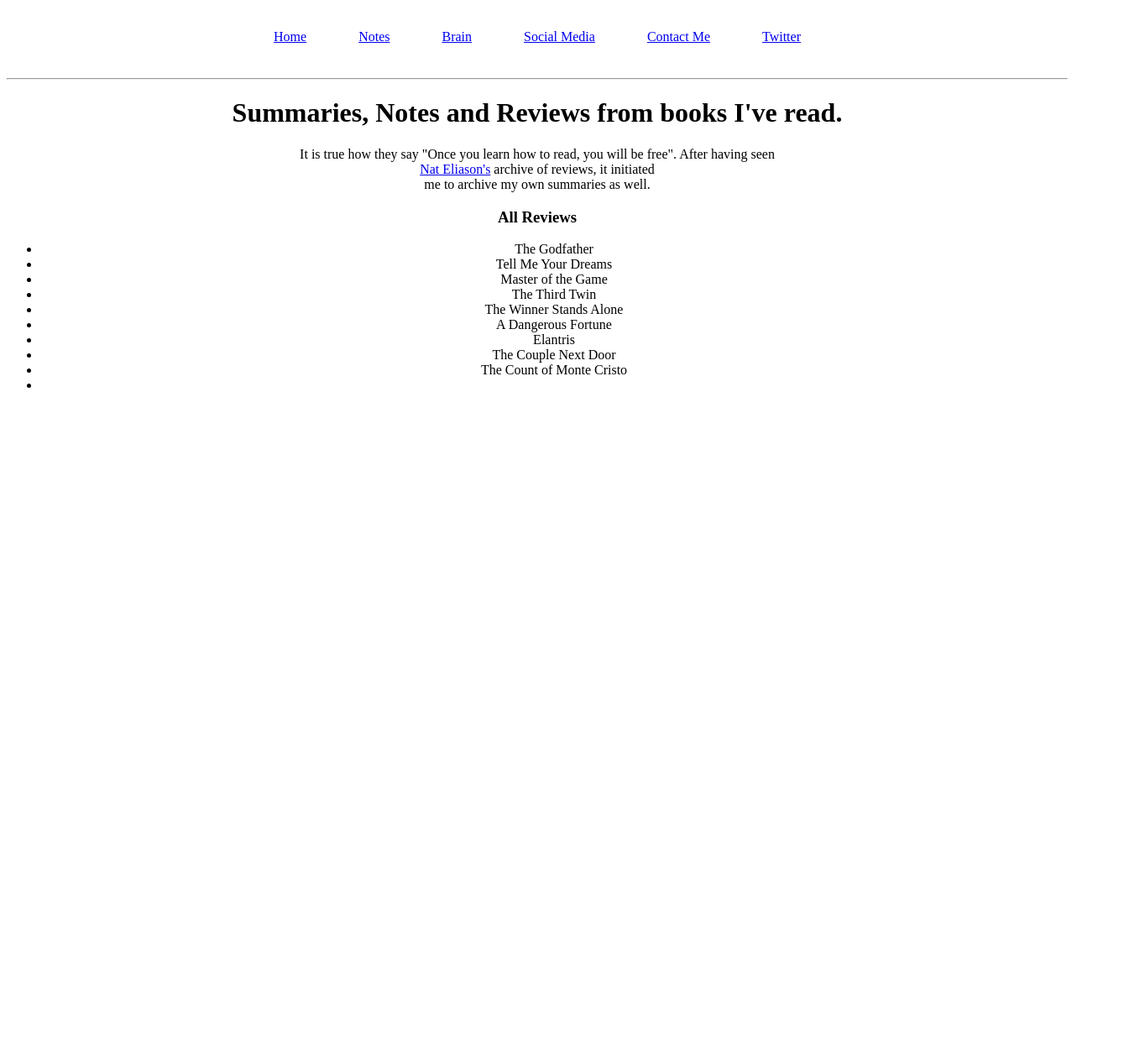
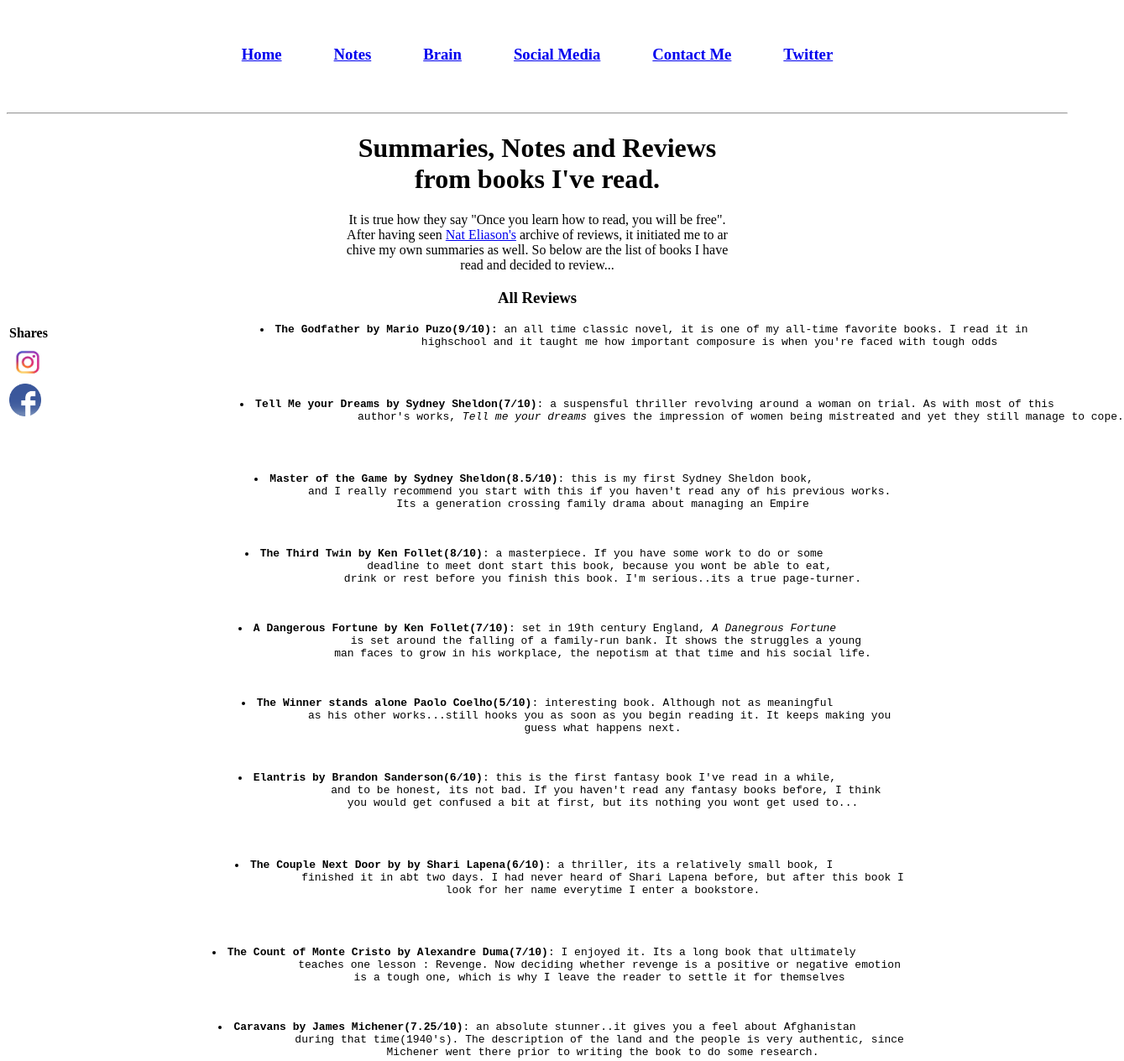
Before and after one commit to AtoBrightSide/PersonalWebsite-updated, a plain HTML site: page notes.html in a window 1280 px wide. Shown: the part 5-1269 px from the top of the page at 84% size, 1339 px wide, since content can reach past the window. Before the commit the page ends 800 px from the top, so only its background shows below. Drawn offline with Linux system fonts and the light colour scheme.

Commit message:
Another page done

```diff
--- a/notes.html
+++ b/notes.html
@@ -9,38 +9,87 @@
 <body align="center">
     <table align="center" cellpadding="30px">
         <tr>
-            <td><a href="index.html">Home</a></td>
-            <td><a href="notes.html">Notes</a></td>
-            <td><a href="brain.html">Brain</a></td>
-            <td><a href="newsletter.html">Social Media</a></td>
-            <td><a href="support.html">Contact Me</a></td>
-            <td><a href="http://www.twitter.com/AbelMesele1" target="_blank">Twitter</a></td>
+            <td><a href="index.html"><h3>Home</h3></a></td>
+            <td><a href="notes.html"><h3>Notes</h3></a></td>
+            <td><a href="brain.html"><h3>Brain</h3></a></td>
+            <td><a href="newsletter.html"><h3>Social Media</h3></a></td>
+            <td><a href="support.html"><h3>Contact Me</h3></a></td>
+            <td><a href="http://www.twitter.com/AbelMesele1" target="_blank"><h3>Twitter</h3></a></td>
         </tr>
     </table>
     <hr>
     <p>
         <h1>
-            Summaries, Notes and Reviews
+            Summaries, Notes and Reviews <br>
             from books I've read.
         </h1>
         <p>
-           It is true how they say "Once you learn how to read, you will be free". After having seen <br>
-           <a href="https://www.nateliason.com/notes" target="_blank">Nat Eliason's</a> archive of reviews, it initiated <br>
-           me to archive my own summaries as well.
+           It is true how they say "Once you learn how to read, you will be free".<br>
+           After having seen
+           <a href="https://www.nateliason.com/notes" target="_blank">Nat Eliason's</a>
+           archive of reviews, it initiated me to ar<br>
+           chive  my own summaries as well. So below are the list of books I have <br>
+           read and decided to review...
            <h3>All Reviews</h3>
-           <ul>
-               <li>The Godfather</li>
-               <li>Tell Me Your Dreams</li>
-               <li>Master of the Game</li>
-               <li>The Third Twin</li>
-               <li>The Winner Stands Alone</li>
-               <li>A Dangerous Fortune</li>
-               <li>Elantris</li>
-               <li>The Couple Next Door</li>
-               <li>The Count of Monte Cristo</li>
-               <li></li>
-           </ul>
+                <table align="left">
+                    <tr>
+                        <th align="left">Shares</th>
+                    </tr>
+                    <tr>
+                        <td><a href="http://www.instagram.com">
+                            <img src="./assets/images/download.jpg" align="left" alt="facebook" height="17%" width="17%">
+                           </a></td>
+                    </tr>
+                    <tr>
+                        <td><a href="http://www.facebook.com">
+                            <img src="./assets/images/unnamed.png"  align="left" alt="facebook" height="15%" width="15%">
+                        </a></td>
+                    </tr>
+                </table>
+                <pre><li><strong>The Godfather by Mario Puzo(9/10):</strong> an all time classic novel, it is one of my all-time favorite books. I read it in
+                   highschool and it taught me how important composure is when you're faced with tough odds</li> </pre><br>
+
+                <pre><li><strong>Tell Me your Dreams by Sydney Sheldon(7/10)</strong>: a suspensful thriller revolving around a woman on trial. As with most of this
+                    author's works, <i>Tell me your dreams</i> gives the impression of women being mistreated and yet they still manage to cope.<br> </li></pre><br>
+
+                <pre><li><strong>Master of the Game by Sydney Sheldon(8.5/10)</strong>: this is my first Sydney Sheldon book,
+                    and I really recommend you start with this if you haven't read any of his previous works.
+                    Its a generation crossing family drama about managing an Empire</li></pre><br>
+
+                <pre><li><strong>The Third Twin by Ken Follet(8/10)</strong>: a masterpiece. If you have some work to do or some
+                    deadline to meet dont start this book, because you wont be able to eat,
+                    drink or rest before you finish this book. I'm serious..its a true page-turner.</li></pre> <br>
+
+                <pre><li><strong>A Dangerous Fortune by Ken Follet(7/10)</strong>: set in 19th century England, <i>A Danegrous Fortune</i>
+                     is set around the falling of a family-run bank. It shows the struggles a young
+                    man faces to grow in his workplace, the nepotism at that time and his social life.</li></pre> <br>
+
+                <pre><li><strong>The Winner stands alone Paolo Coelho(5/10)</strong>: interesting book. Although not as meaningful
+                    as his other works...still hooks you as soon as you begin reading it. It keeps making you
+                    guess what happens next.</pre> <br>
+
+                <pre><li><strong>Elantris by Brandon Sanderson(6/10)</strong>: this is the first fantasy book I've read in a while,
+                     and to be honest, its not bad. If you haven't read any fantasy books before, I think
+                    you would get confused a bit at first, but its nothing you wont get used to...
+                    </li></pre> <br>
+
+                <pre><li><strong>The Couple Next Door by by Shari Lapena(6/10)</strong>: a thriller, its a relatively small book, I
+                    finished it in abt two days. I had never heard of Shari Lapena before, but after this book I
+                    look for her name everytime I enter a bookstore.
+                </li></pre> <br>
+
+                <pre><li><strong>The Count of Monte Cristo by Alexandre Duma(7/10)</strong>: I enjoyed it. Its a long book that ultimately
+                    teaches one lesson : Revenge. Now deciding whether revenge is a positive or negative emotion
+                    is a tough one, which is why I leave the reader to settle it for themselves </li></pre> <br>
+
+                <pre><li><strong>Caravans by James Michener(7.25/10)</strong>: an absolute stunner..it gives you a feel about Afghanistan
+                    during that time(1940's). The description of the land and the people is very authentic, since
+                    Michener went there prior to writing the book to do some research.</li></pre> <br>
+
+
         </p>
     </p>
+    <hr>
+    <p align="center">&copy;Abel Mesele 2020 | You look wonderful today😍</p>
 </body>
 </html>
```
Also changed, not shown: index.html (+9 -8 lines), assets/images/_65QFl7B_400x400.png (added), assets/images/download.jpg (added), assets/images/in.png (added), assets/images/unnamed.png (added).
